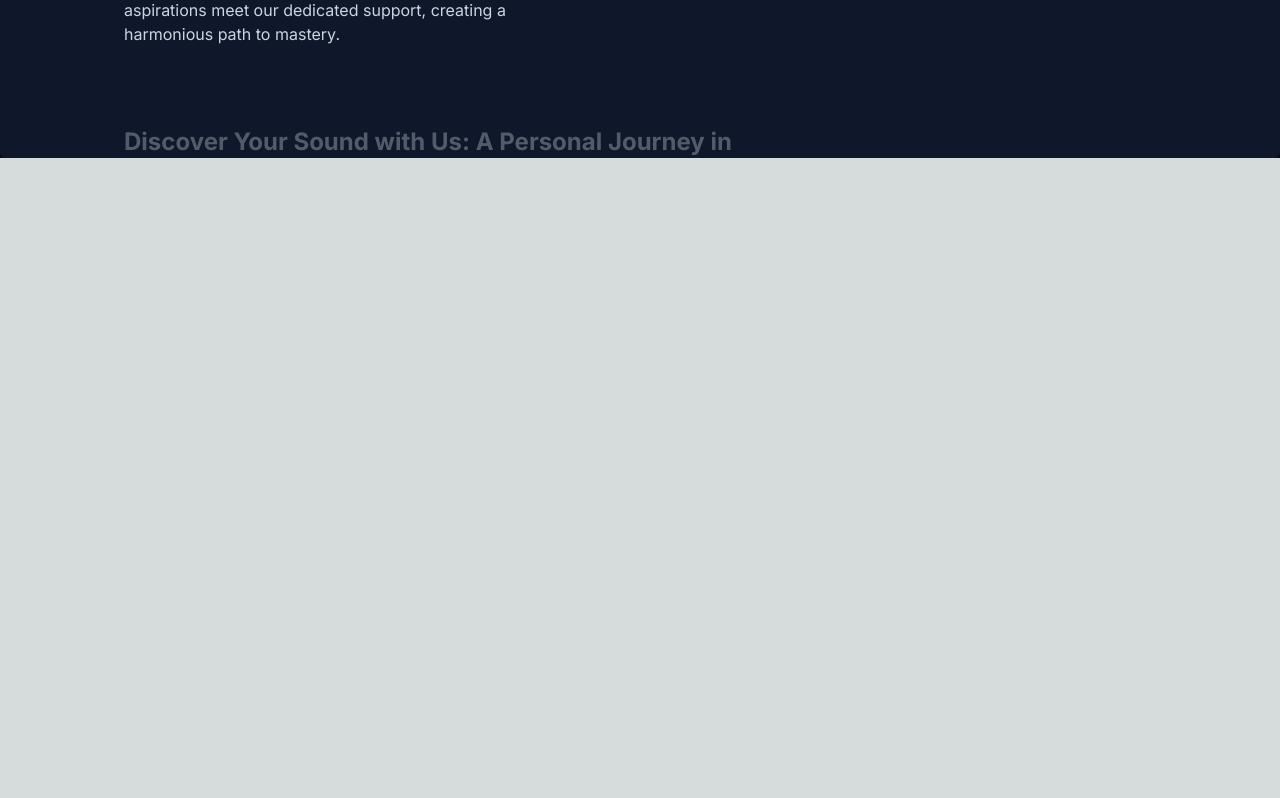
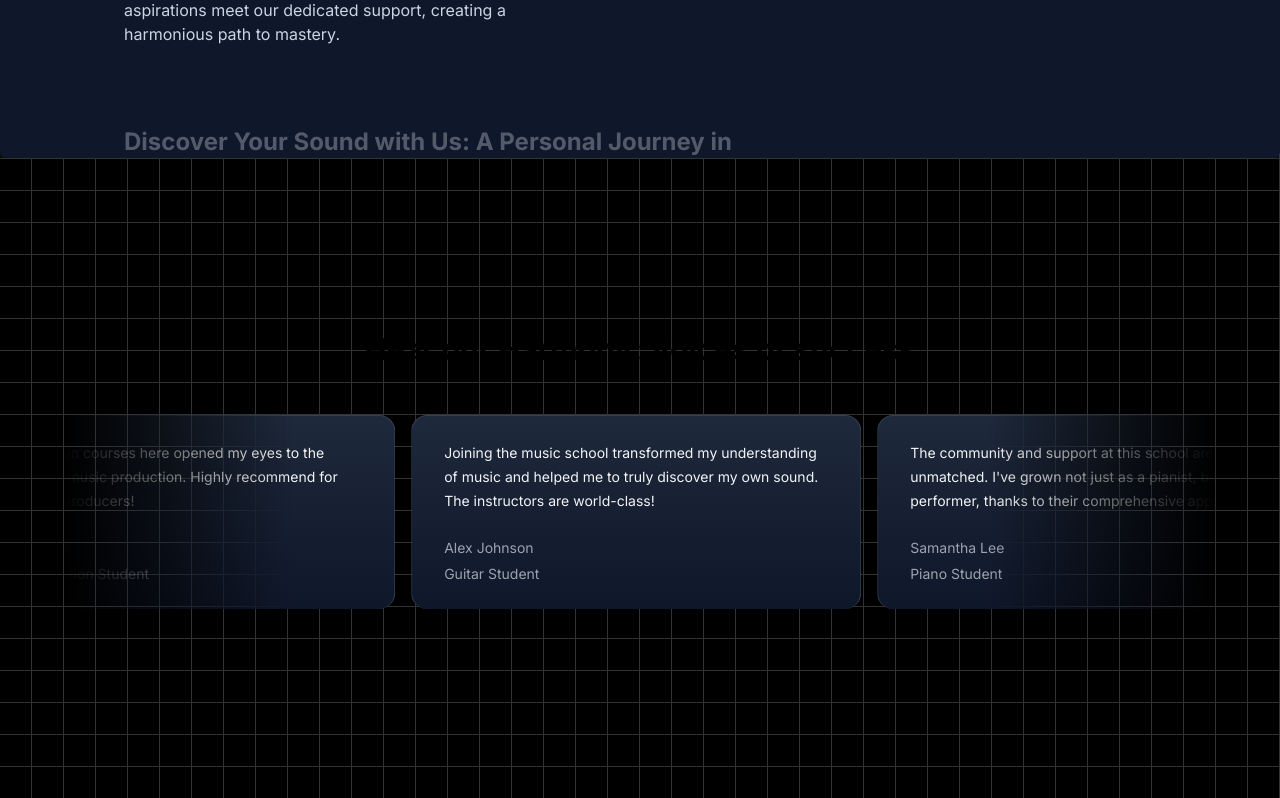
Before and after one commit to red-devil002/music-app, a Next.js app: page / in a window 1280 px wide. Shown: the part 1690-2488 px from the top of the page. Before the commit the page ends 1848 px from the top, so only its background shows below. Built offline with nearby package versions, Linux system fonts and the light colour scheme.

Commit message:
Testimonial Section with grid effect

```diff
--- a/package.json
+++ b/package.json
@@ -10,11 +10,12 @@
   },
   "dependencies": {
     "clsx": "^2.1.1",
-    "framer-motion": "^11.2.12",
+    "framer-motion": "^11.2.14",
+    "mini-svg-data-uri": "^1.4.4",
     "next": "14.2.4",
     "react": "^18",
     "react-dom": "^18",
-    "tailwind-merge": "^2.3.0"
+    "tailwind-merge": "^2.4.0"
   },
   "devDependencies": {
     "@types/node": "^20",
--- a/src/app/page.tsx
+++ b/src/app/page.tsx
@@ -1,5 +1,6 @@
 import FeaturedCourses from "@/components/FeaturedCourses";
 import HeroSection from "@/components/HeroSection";
+import MusicSchoolTestimonials from "@/components/TestimonialCards";
 import WhyChooseUs from "@/components/WhyChooseUs";
 
 export default function Home() {
@@ -8,6 +9,7 @@
       <HeroSection />
       <FeaturedCourses />
       <WhyChooseUs />
+      <MusicSchoolTestimonials />
     </main>
   );
 }
--- /dev/null
+++ b/src/components/TestimonialCards.tsx
@@ -0,0 +1,52 @@
+'use client'
+import { InfiniteMovingCards } from "./ui/infinite-moving-cards";
+
+const musicSchoolTestimonials = [
+    {
+      quote:
+        'Joining the music school transformed my understanding of music and helped me to truly discover my own sound. The instructors are world-class!',
+      name: 'Alex Johnson',
+      title: 'Guitar Student',
+    },
+    {
+      quote:
+        "The community and support at this school are unmatched. I've grown not just as a pianist, but also as a performer, thanks to their comprehensive approach.",
+      name: 'Samantha Lee',
+      title: 'Piano Student',
+    },
+    {
+      quote:
+        "This school offered me the tools and confidence to take my singing to the next level. I'm endlessly grateful for the personalized coaching.",
+      name: 'Michael Chen',
+      title: 'Vocal Student',
+    },
+    {
+      quote:
+        'As a violinist, finding the right mentor can be challenging, but this school matched me with a teacher who truly understands my goals and challenges.',
+      name: 'Emily Taylor',
+      title: 'Violin Student',
+    },
+    {
+      quote:
+        'The production courses here opened my eyes to the intricacies of music production. Highly recommend for any aspiring producers!',
+      name: 'Chris Morales',
+      title: 'Music Production Student',
+    },
+  ];
+
+export default function MusicSchoolTestimonials() {
+  return (
+    <div className="h-[40rem] w-full dark:bg-black dark:bg-grid-white/[0.2] relative flex flex-col items-center justify-center overflow-hidden">
+        <h2 className="text-3xl font-bold text-center mb-8 z-10">Hear our Harmony: Voices of success</h2>
+        <div className="flex justify-center w-full overflow-hidden px-4 sm:px-6 lg:px-8">
+            <div className="w-full max-w-6xl">
+            <InfiniteMovingCards
+                items={musicSchoolTestimonials}
+                direction="right"
+                speed="normal"
+      />
+            </div>
+        </div>
+    </div>
+  )
+}
--- /dev/null
+++ b/src/components/ui/infinite-moving-cards.tsx
@@ -0,0 +1,121 @@
+"use client";
+
+import { cn } from "@/utils/cn";
+import React, { useEffect, useState } from "react";
+
+export const InfiniteMovingCards = ({
+  items,
+  direction = "left",
+  speed = "fast",
+  pauseOnHover = true,
+  className,
+}: {
+  items: {
+    quote: string;
+    name: string;
+    title: string;
+  }[];
+  direction?: "left" | "right";
+  speed?: "fast" | "normal" | "slow";
+  pauseOnHover?: boolean;
+  className?: string;
+}) => {
+  const containerRef = React.useRef<HTMLDivElement>(null);
+  const scrollerRef = React.useRef<HTMLUListElement>(null);
+
+  useEffect(() => {
+    addAnimation();
+  }, []);
+  const [start, setStart] = useState(false);
+  function addAnimation() {
+    if (containerRef.current && scrollerRef.current) {
+      const scrollerContent = Array.from(scrollerRef.current.children);
+
+      scrollerContent.forEach((item) => {
+        const duplicatedItem = item.cloneNode(true);
+        if (scrollerRef.current) {
+          scrollerRef.current.appendChild(duplicatedItem);
+        }
+      });
+
+      getDirection();
+      getSpeed();
+      setStart(true);
+    }
+  }
+  const getDirection = () => {
+    if (containerRef.current) {
+      if (direction === "left") {
+        containerRef.current.style.setProperty(
+          "--animation-direction",
+          "forwards"
+        );
+      } else {
+        containerRef.current.style.setProperty(
+          "--animation-direction",
+          "reverse"
+        );
+      }
+    }
+  };
+  const getSpeed = () => {
+    if (containerRef.current) {
+      if (speed === "fast") {
+        containerRef.current.style.setProperty("--animation-duration", "20s");
+      } else if (speed === "normal") {
+        containerRef.current.style.setProperty("--animation-duration", "40s");
+      } else {
+        containerRef.current.style.setProperty("--animation-duration", "80s");
+      }
+    }
+  };
+  return (
+    <div
+      ref={containerRef}
+      className={cn(
+        "scroller relative z-20  max-w-7xl overflow-hidden  [mask-image:linear-gradient(to_right,transparent,white_20%,white_80%,transparent)]",
+        className
+      )}
+    >
+      <ul
+        ref={scrollerRef}
+        className={cn(
+          " flex min-w-full shrink-0 gap-4 py-4 w-max flex-nowrap",
+          start && "animate-scroll ",
+          pauseOnHover && "hover:[animation-play-state:paused]"
+        )}
+      >
+        {items.map((item, idx) => (
+          <li
+            className="w-[350px] max-w-full relative rounded-2xl border border-b-0 flex-shrink-0 border-slate-700 px-8 py-6 md:w-[450px]"
+            style={{
+              background:
+                "linear-gradient(180deg, var(--slate-800), var(--slate-900)",
+            }}
+            key={item.name}
+          >
+            <blockquote>
+              <div
+                aria-hidden="true"
+                className="user-select-none -z-1 pointer-events-none absolute -left-0.5 -top-0.5 h-[calc(100%_+_4px)] w-[calc(100%_+_4px)]"
+              ></div>
+              <span className=" relative z-20 text-sm leading-[1.6] text-gray-100 font-normal">
+                {item.quote}
+              </span>
+              <div className="relative z-20 mt-6 flex flex-row items-center">
+                <span className="flex flex-col gap-1">
+                  <span className=" text-sm leading-[1.6] text-gray-400 font-normal">
+                    {item.name}
+                  </span>
+                  <span className=" text-sm leading-[1.6] text-gray-400 font-normal">
+                    {item.title}
+                  </span>
+                </span>
+              </div>
+            </blockquote>
+          </li>
+        ))}
+      </ul>
+    </div>
+  );
+};
--- a/tailwind.config.ts
+++ b/tailwind.config.ts
@@ -4,6 +4,7 @@
 const {
   default: flattenColorPalette,
 } = require("tailwindcss/lib/util/flattenColorPalette");
+const svgToDataUri = require("mini-svg-data-uri");
 
 // This plugin adds each Tailwind color as a global CSS variable, e.g. var(--gray-200).
 function addVariablesForColors({ addBase, theme }: any) {
@@ -15,6 +16,30 @@
   addBase({
     ":root": newVars,
   });
+}
+
+// grid plugin function
+function addSvgPatterns({ matchUtilities, theme }: any) {
+  matchUtilities(
+    {
+      "bg-grid": (value: any) => ({
+        backgroundImage: `url("${svgToDataUri(
+          `<svg xmlns="http://www.w3.org/2000/svg" viewBox="0 0 32 32" width="32" height="32" fill="none" stroke="${value}"><path d="M0 .5H31.5V32"/></svg>`
+        )}")`,
+      }),
+      "bg-grid-small": (value: any) => ({
+        backgroundImage: `url("${svgToDataUri(
+          `<svg xmlns="http://www.w3.org/2000/svg" viewBox="0 0 32 32" width="8" height="8" fill="none" stroke="${value}"><path d="M0 .5H31.5V32"/></svg>`
+        )}")`,
+      }),
+      "bg-dot": (value: any) => ({
+        backgroundImage: `url("${svgToDataUri(
+          `<svg xmlns="http://www.w3.org/2000/svg" viewBox="0 0 32 32" width="16" height="16" fill="none"><circle fill="${value}" id="pattern-circle" cx="10" cy="10" r="1.6257413380501518"></circle></svg>`
+        )}")`,
+      }),
+    },
+    { values: flattenColorPalette(theme("backgroundColor")), type: "color" }
+  );
 }
 
 
@@ -34,8 +59,15 @@
       },
       animation: {
         spotlight: "spotlight 2s ease .75s 1 forwards",
+        scroll:
+          "scroll var(--animation-duration, 40s) var(--animation-direction, forwards) linear infinite",
       },
       keyframes: {
+        scroll: {
+          to: {
+            transform: "translate(calc(-50% - 0.5rem))",
+          },
+        },
         spotlight: {
           "0%": {
             opacity: '0',
@@ -51,6 +83,7 @@
   },
   plugins: [
     addVariablesForColors,
+    addSvgPatterns,
   ],
 };
 export default config;
```
Also changed, not shown: 1 other file (tests, documents, lock files or other folders).
